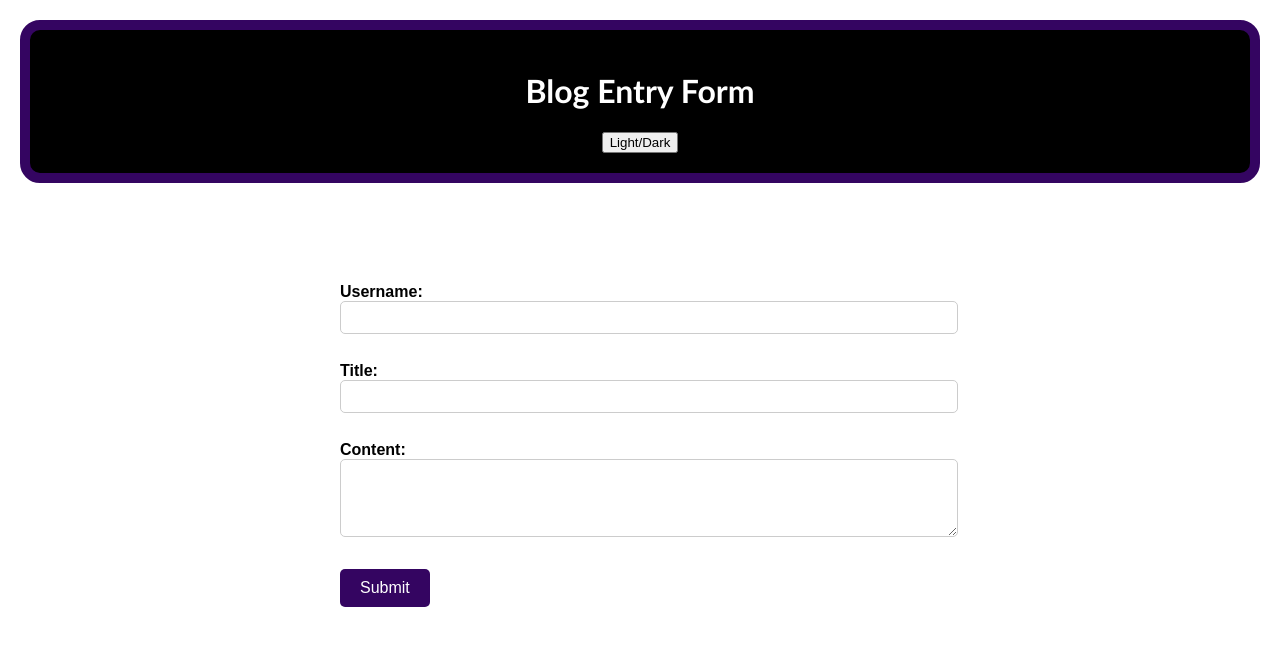
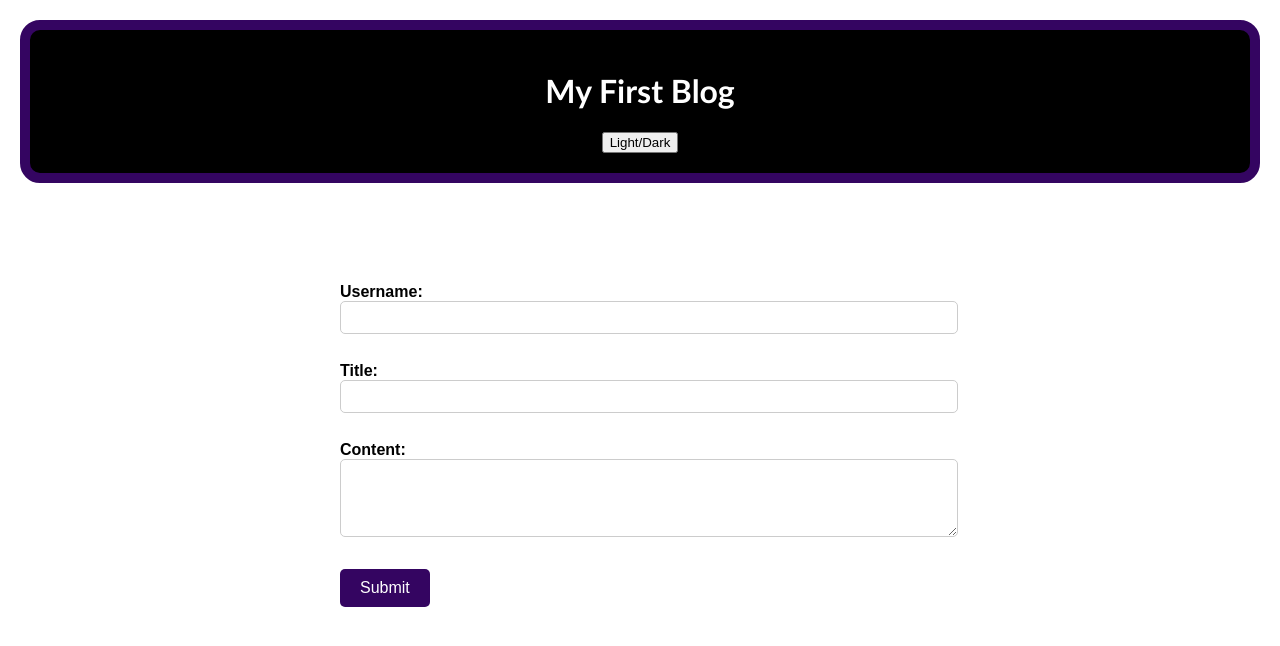
Before and after one commit to sjastrow92/myFirstBlog, a plain HTML site: page index.html in a window 1280 px wide. Drawn offline with Linux system fonts and the light colour scheme.

Commit message:
edited entry form header name.

```diff
--- a/index.html
+++ b/index.html
@@ -10,7 +10,7 @@
   </head>
   <body>
     <header class="header">
-      <h1>Blog Entry Form</h1>
+      <h1>My First Blog</h1>
       <!-- dark/light mode button -->
       <button id="theme-toggle">Light/Dark</button>
     </header>
```
